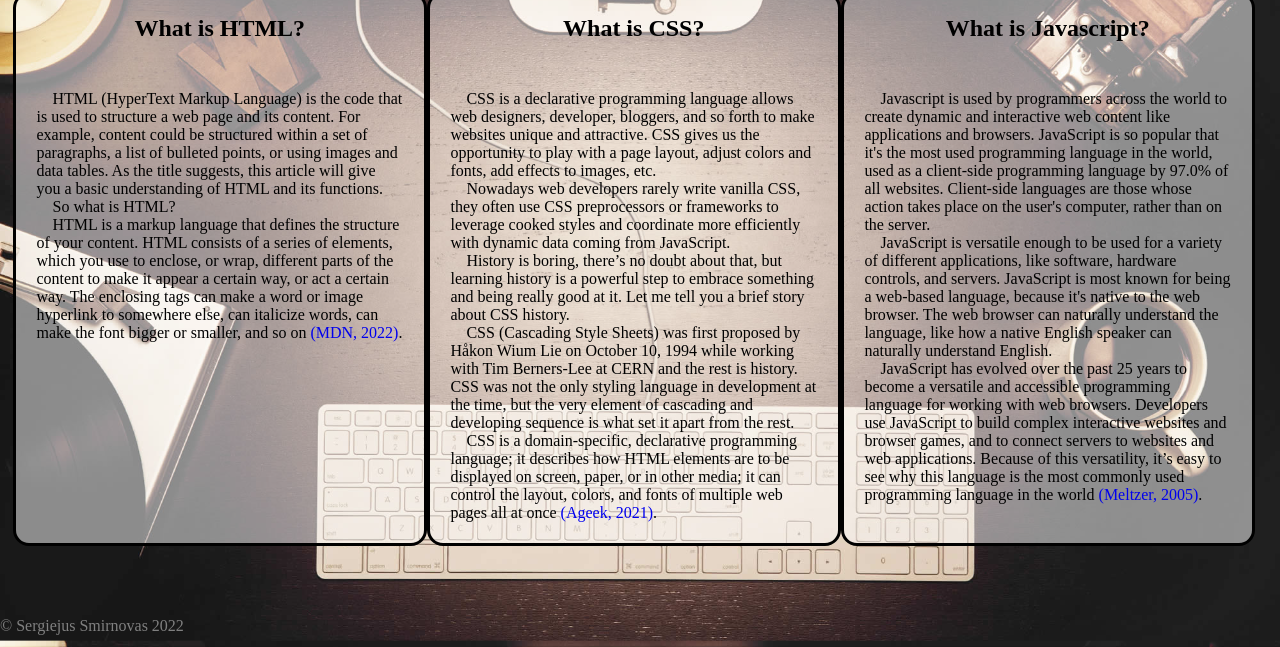
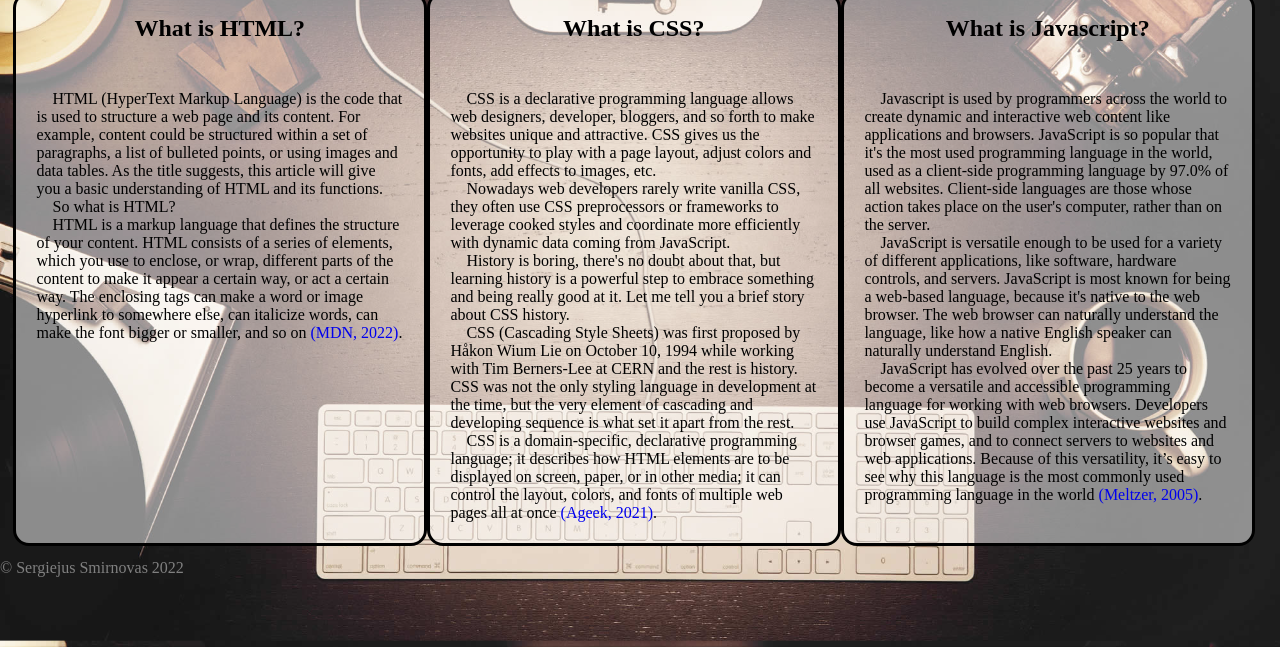
Before and after one commit to Sergiejus/Portfolio, a plain HTML site: page blog.html in a window 1280 px wide. Shown: the part 153-800 px from the top of the page. Drawn offline with Linux system fonts and the light colour scheme.

Commit message:
Finished

```diff
--- a/blog.html
+++ b/blog.html
@@ -37,7 +37,7 @@
                 <p>&nbsp;&nbsp;&nbsp;&nbsp;CSS is a declarative programming language allows web designers, developer, bloggers, and so forth to make websites unique and attractive. CSS gives us the opportunity to play with a page layout, adjust colors and fonts, add effects to images, etc.</p>
 
                 <p>&nbsp;&nbsp;&nbsp;&nbsp;Nowadays web developers rarely write vanilla CSS, they often use CSS preprocessors or frameworks to leverage cooked styles and coordinate more efficiently with dynamic data coming from JavaScript.</p>
-                <p>&nbsp;&nbsp;&nbsp;&nbsp;History is boring, there’s no doubt about that, but learning history is a powerful step to embrace something and being really good at it. Let me tell you a brief story about CSS history.</p>
+                <p>&nbsp;&nbsp;&nbsp;&nbsp;History is boring, there's no doubt about that, but learning history is a powerful step to embrace something and being really good at it. Let me tell you a brief story about CSS history.</p>
                 <p>&nbsp;&nbsp;&nbsp;&nbsp;CSS (Cascading Style Sheets) was first proposed by Håkon Wium Lie on October 10, 1994 while working with Tim Berners-Lee at CERN and the rest is history. CSS was not the only styling language in development at the time, but the very element of cascading and developing sequence is what set it apart from the rest.</p>
                 <p>&nbsp;&nbsp;&nbsp;&nbsp;CSS is a domain-specific, declarative programming language; it describes how HTML elements are to be displayed on screen, paper, or in other media; it can control the layout, colors, and fonts of multiple web pages all at once <a href="https://ageek.dev/css-evolution#:~:text=CSS%20(Cascading%20Style%20Sheets)%20was,it%20apart%20from%20the%20rest">(Ageek, 2021)</a>.</p>
             </section>
--- a/desktop.css
+++ b/desktop.css
@@ -46,10 +46,10 @@ form {
     background-color: grey;
 }
 footer{
-    position: absolute;
+    grid-area: footer;
     bottom: 0;
     width: 100%;
-    height: 30px;
+    height: 1em;
     color: grey;
     margin-left: auto;
 }
--- a/mobile.css
+++ b/mobile.css
@@ -53,7 +53,7 @@ nav {
 #button:target .shownav {display: none;}
 #button:target .off {display: block;}
 footer{
-    position: absolute;
+    grid-area: footer;
     bottom: 0;
     width: 100%;
     height: 2em;
```
